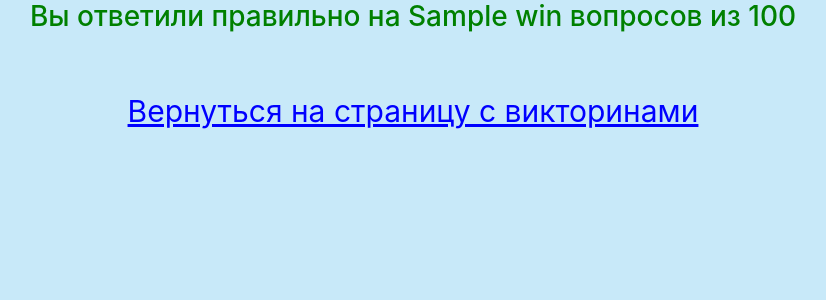
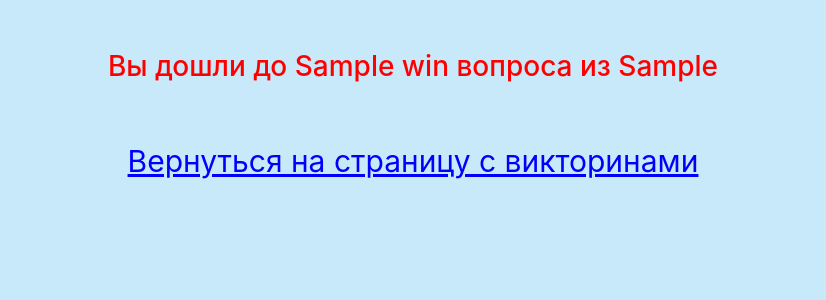
Before and after one commit to 1nkognit0/WEB.FLASK.study-of-countries, a Flask app: template templates/survive-result.html in a window 1280 px wide. Shown: the part 69-369 px from the top of the page, without its empty margins (227-1053 px from the left). Run offline with Flask 2, Linux system fonts and the light colour scheme; the template is opened without the code that fills it: most values are stand-ins (such as "Sample title", 1, 10 or a date in 2020); some libraries are stand-ins or nearby versions.

Commit message:
Update survive-result.html

```diff
--- a/templates/survive-result.html
+++ b/templates/survive-result.html
@@ -4,7 +4,11 @@
 
 {% block content %}
 <body>
-    <h3 align="center"><font color="green"> Вы ответили правильно на {{ win }} вопросов из 100 </font></h3>
+    {% if win == max_win %}
+        <h3 align="center" style="margin-top: 50px;"><font color="green"> Поздравляем! Вы пришли марафон </font></h3>
+    {% else %}
+        <h3 align="center" style="margin-top: 50px;"><font color="red"> Вы дошли до {{ win }} вопроса из {{ max_win }} </font></h3>
+    {% endif %}
     <div align="center">
         <br>
         <br>
```
